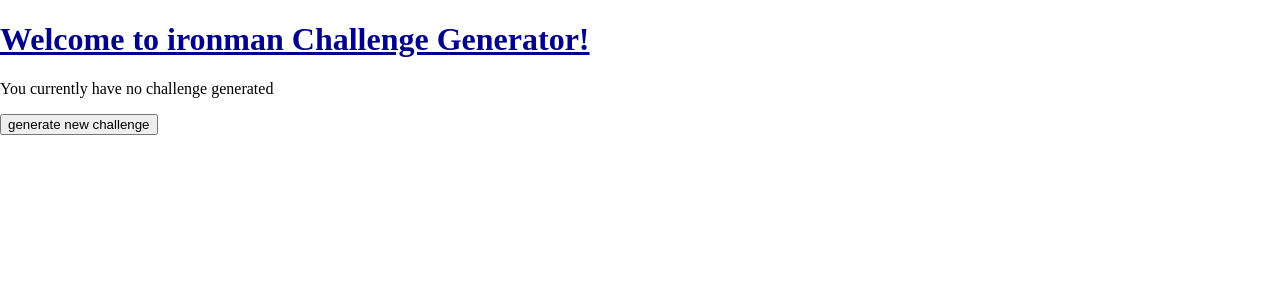
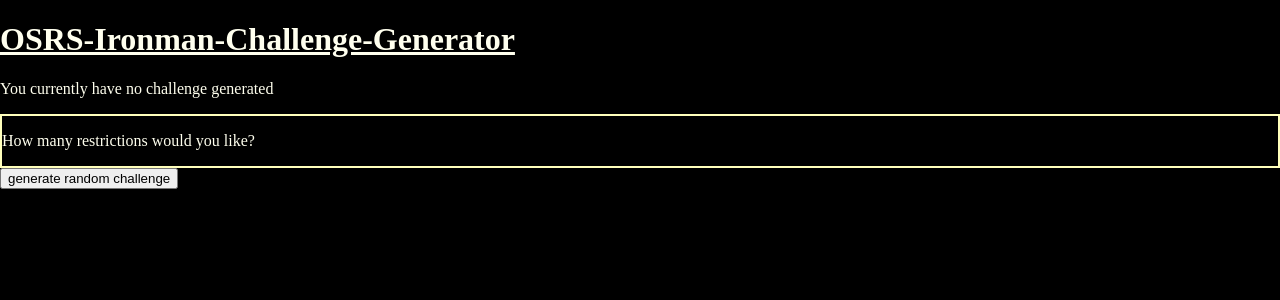
Before and after one commit to Yonkai/ironman-challenge-maker, a Next.js app: page / in a window 1280 px wide. Shown: the top 300 px of the page. Built offline with nearby package versions, Linux system fonts and the light colour scheme.

Commit message:
Add slight progress

```diff
--- a/package.json
+++ b/package.json
@@ -22,7 +22,9 @@
   "dependencies": {
     "next": "^9.0.2",
     "react": "^16.8.6",
-    "react-dom": "^16.8.6",
-    "standard": "^13.0.2"
+    "react-dom": "^16.8.6"
+  },
+  "devDependencies": {
+    "standard": "^13.1.0"
   }
 }
--- a/pages/index.js
+++ b/pages/index.js
@@ -1,5 +1,5 @@
 import React, { Component } from 'react'
-import c from '../challenges.js'
+import challenges from '../challenges.js'
 
 class IronmanChallengeRoot extends Component {
   constructor (props) {
@@ -9,28 +9,46 @@ class IronmanChallengeRoot extends Component {
       isAreaRestrictedTo: null
     }
 
-    this.newChallenge = this.newChallenge.bind(this)
+    this.GenereatedChallenge = this.GenereatedChallenge.bind(this)
   }
 
-  newChallenge () {
-    console.log('test')
-    console.log(c)
+  getRandomInt (max) {
+    return Math.floor(Math.random() * Math.floor(max))
+  }
+
+  GenereatedChallenge () {
+    for (var key in challenges) {
+      console.log(`You can use only ${challenges[key][this.getRandomInt(challenges[key].length)]}`)
+    }
   }
 
   render () {
     return (
       <div>
-        <h1>Welcome to ironman Challenge Generator!</h1>
-        <div><p>You currently have no challenge generated</p></div>
-        <button onClick={this.newChallenge}>generate new challenge</button>
+        <h1>OSRS-Ironman-Challenge-Generator</h1>
+        <div>
+          <p>You currently have no challenge generated</p>
+        </div>
+        <section>
+          <p>
+          How many restrictions would you like?
+          </p>
+
+        </section>
+        <button onClick={this.GenereatedChallenge}>generate random challenge</button>
         <style jsx global>
           {`
                 body,html{
                     margin:0;
+                    background:black;
+                    color:#FFE;
                 }
                 h1{
-                    color:darkblue;
                     text-decoration:underline;
+                }
+                section{
+                  border:2px solid #FFB;
+                }
           `}
         </style>
       </div>
```
Also changed, not shown: 1 other file (tests, documents, lock files or other folders).
